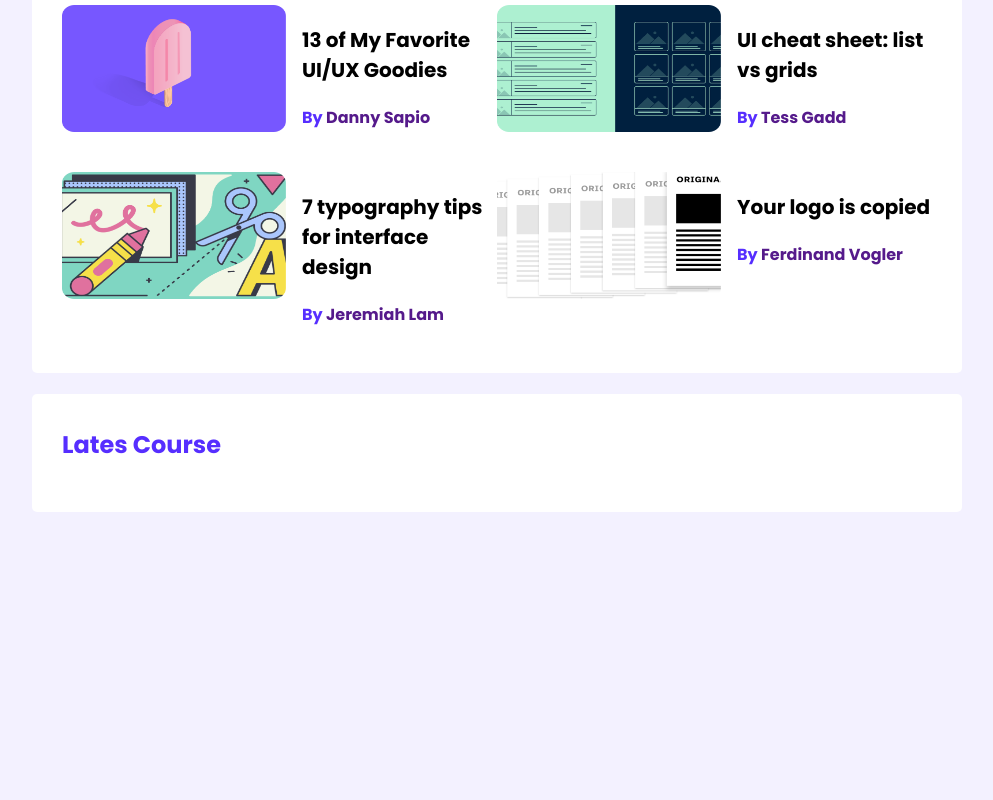
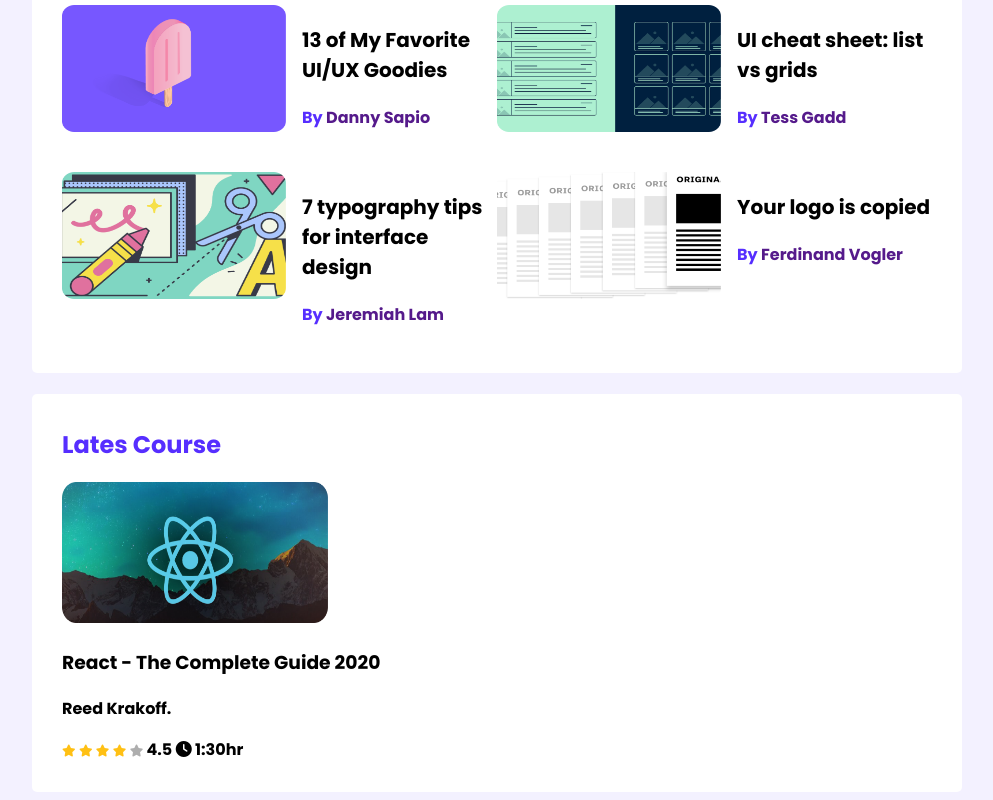
Before and after one commit to Torabarnob203311003/Leader-board-css, a plain HTML site: page index.html in a window 1280 px wide. Shown: the part 392-1192 px from the top of the page, without its empty margins (143-1136 px from the left). Before the commit the page ends 912 px from the top, so only its background shows below. Drawn offline with Linux system fonts and the light colour scheme.

Commit message:
courses-info added

```diff
--- a/index.html
+++ b/index.html
@@ -8,6 +8,7 @@
     <link rel="preconnect" href="https://fonts.googleapis.com">
     <link rel="preconnect" href="https://fonts.gstatic.com" crossorigin>
     <link href="https://fonts.googleapis.com/css2?family=Poppins:wght@700&display=swap" rel="stylesheet">
+    <script src="https://kit.fontawesome.com/ad93d8bbf7.js" crossorigin="anonymous"></script>
     <title>Leader-Board</title>
 </head>
 <body>
@@ -110,6 +111,38 @@
                 <section class="container">
                <h2 class="section-title
                ">Lates Course</h2>
+               <div class="courses">
+                <div class="course">
+                    <div class="course-banner">
+                        <img src="images/courses/course-1.png" alt="">
+                    </div>
+                    <div class="course-detail">
+                        <h3 class="course-title">React - The Complete Guide 2020</h3>
+                        <p class=" course-author"> Reed Krakoff.</p>
+                        <div class="course-info">
+                            <div>
+                                <i class="fa-solid fa-star feild"></i>
+                                <i class="fa-solid fa-star feild"></i>
+                                <i class="fa-solid fa-star feild"></i>
+                                <i class="fa-solid fa-star feild"></i>
+                                <i class="fa-solid fa-star empty"></i>
+                                4.5
+                                <i class="fa-solid fa-clock"></i>
+                                1:30hr
+                            </div>
+                        </div>
+                    </div>
+
+
+
+
+
+
+
+                </div>
+
+
+               </div>
 
 
 
--- a/style.css
+++ b/style.css
@@ -102,3 +102,22 @@
 
       text-decoration: none;
    }
+      .course .course-banner img{
+
+         width: 266px;
+            height: 141px;
+      }
+         .fa-star.feild{
+
+      color:#FFC014 ;
+
+         }
+         .fa-star.empty{
+
+      color:#AEAEAE ;
+
+         }
+         .fa-star{
+
+          font-size: 12px;
+         }
```
